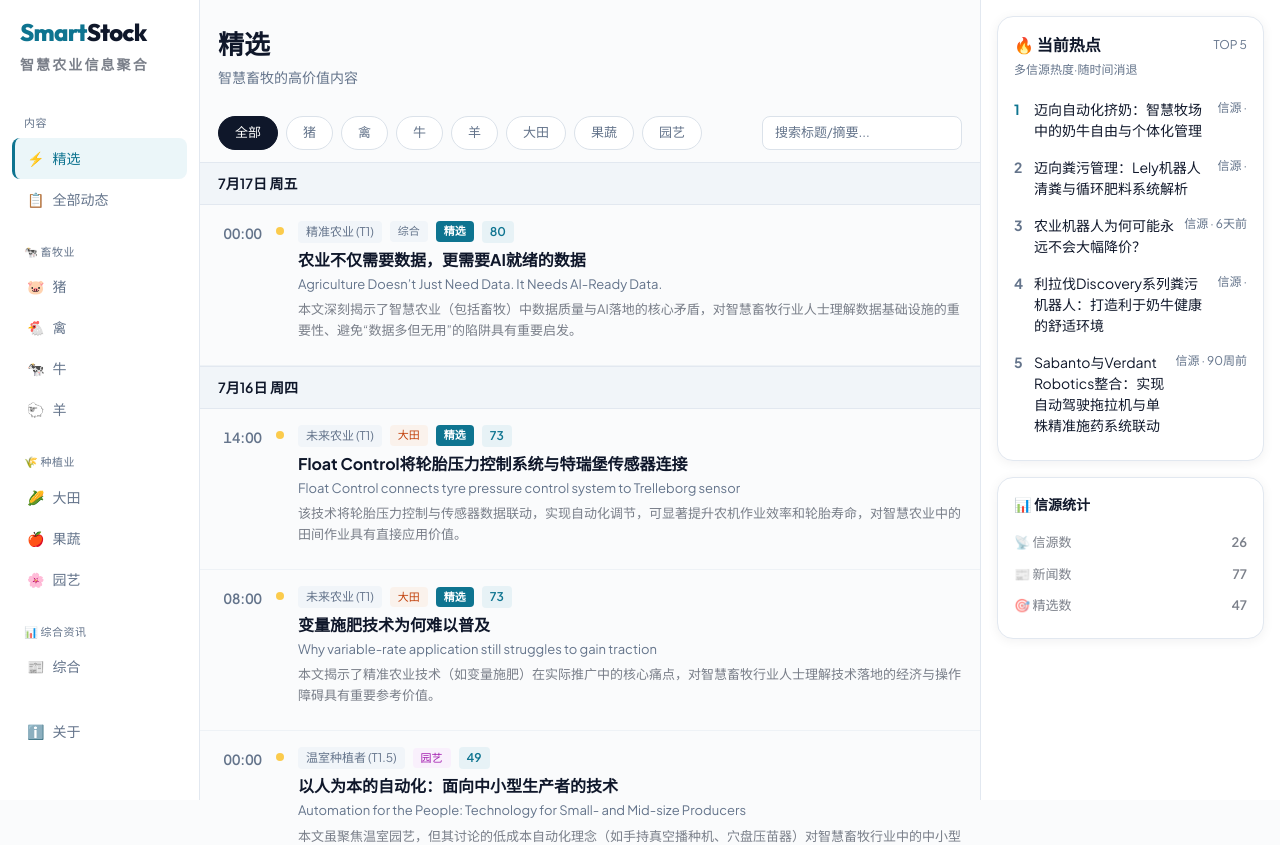
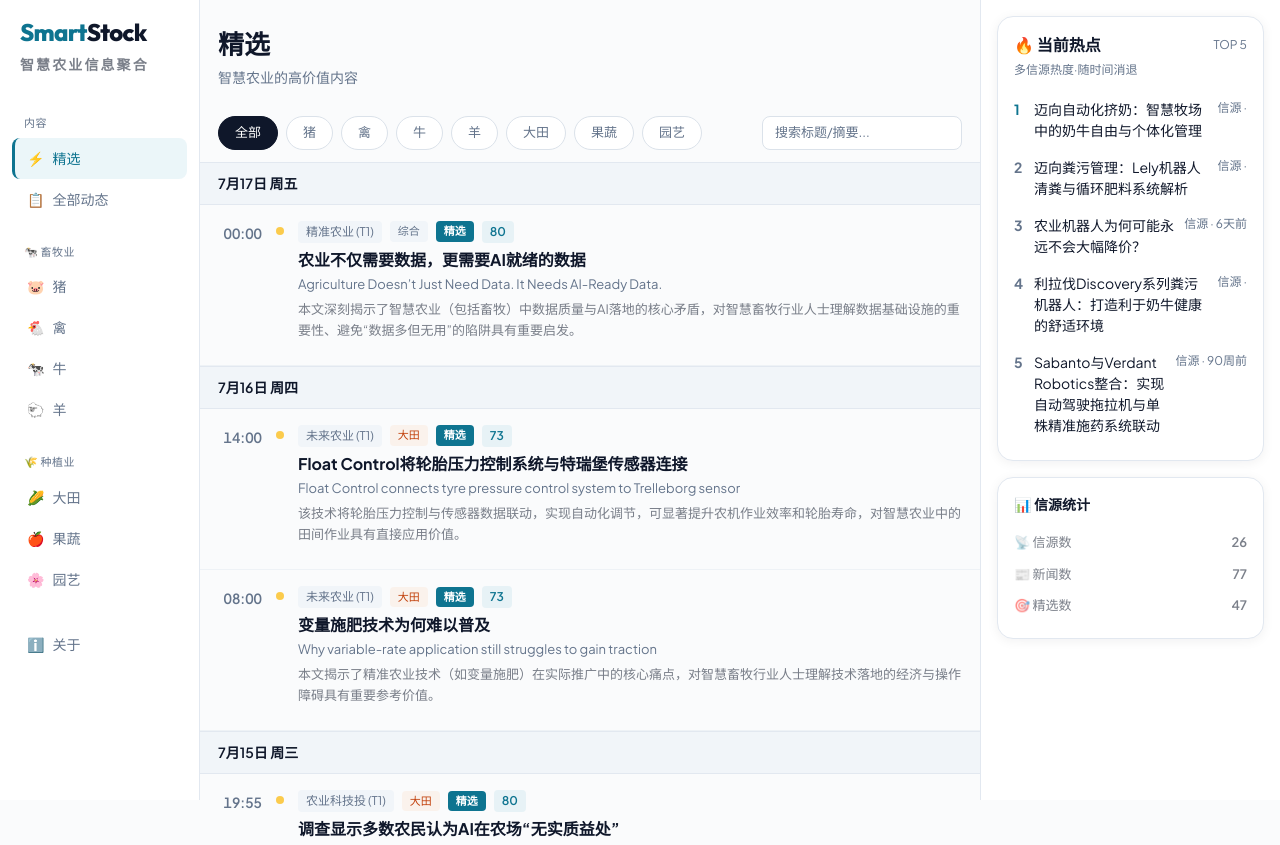
Before and after one commit to zero-ting-glitch/smartstocknews, a Next.js app: page / in a window 1280 px wide. Shown: the top 845 px of the page. Built offline with nearby package versions, Linux system fonts and the light colour scheme.

Commit message:
refactor: 去掉综合独立频道，精选页只展示 isFeatured 文章

```diff
--- a/src/app/general/page.tsx
+++ /dev/null
@@ -1,7 +0,0 @@
-'use client';
-
-import { SpeciesPage } from '@/components/SpeciesPage';
-
-export default function GeneralPage() {
-  return <SpeciesPage species="general" speciesName="综合" />;
-}
--- a/src/app/page.tsx
+++ b/src/app/page.tsx
@@ -1,6 +1,6 @@
 'use client';
 
-import { useState, useEffect } from 'react';
+import { useState, useEffect, useMemo } from 'react';
 import { Sidebar } from '@/components/Sidebar';
 import { Timeline, NewsItem } from '@/components/Timeline';
 import { RightPanel } from '@/components/RightPanel';
@@ -17,15 +17,17 @@ export default function Home() {
     fetch(`${BASE_PATH}/data/stats.json`).then(r => r.json()).then(setStats);
   }, []);
 
+  const featuredItems = useMemo(() => items.filter(item => item.isFeatured), [items]);
+
   return (
     <>
       <Sidebar />
       <main className="flex-1 min-h-screen" style={{ background: 'var(--bg-main)' }}>
         <div className="page-header">
           <h1 className="page-title">精选</h1>
-          <p className="page-subtitle">智慧畜牧的高价值内容</p>
+          <p className="page-subtitle">智慧农业的高价值内容</p>
         </div>
-        <Timeline items={items} showFilters />
+        <Timeline items={featuredItems} showFilters />
       </main>
       <RightPanel hotItems={hotItems} stats={stats} />
     </>
--- a/src/components/Sidebar.tsx
+++ b/src/components/Sidebar.tsx
@@ -13,7 +13,6 @@ const navItems = [
   { href: '/field', label: '大田', icon: '🌽', group: '🌾 种植业' },
   { href: '/fruit', label: '果蔬', icon: '🍎', group: '🌾 种植业' },
   { href: '/horticulture', label: '园艺', icon: '🌸', group: '🌾 种植业' },
-  { href: '/general', label: '综合', icon: '📰', group: '📊 综合资讯' },
 ];
 
 const bottomItems = [
```
